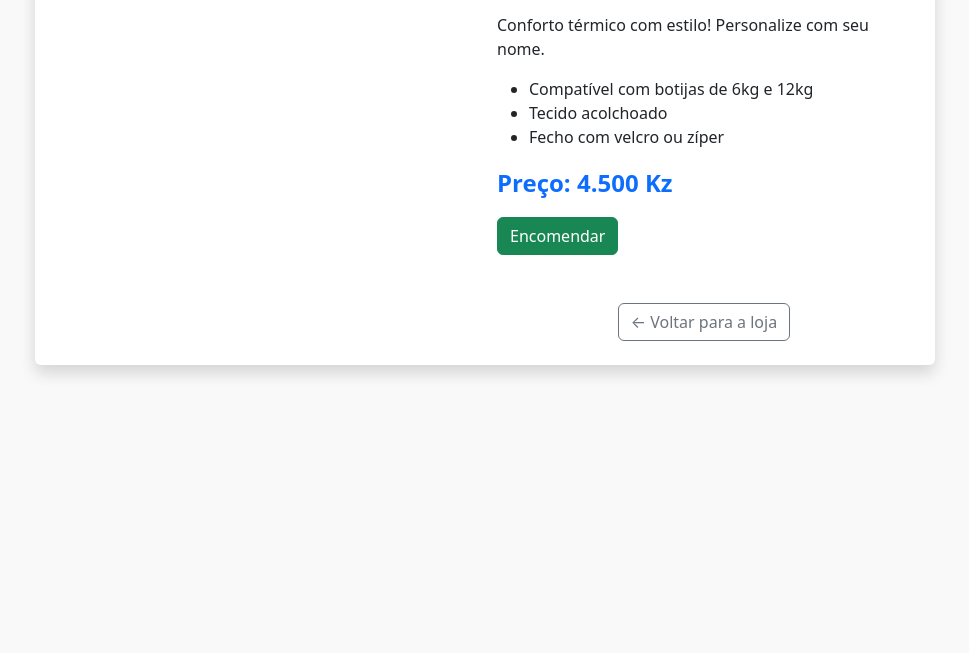
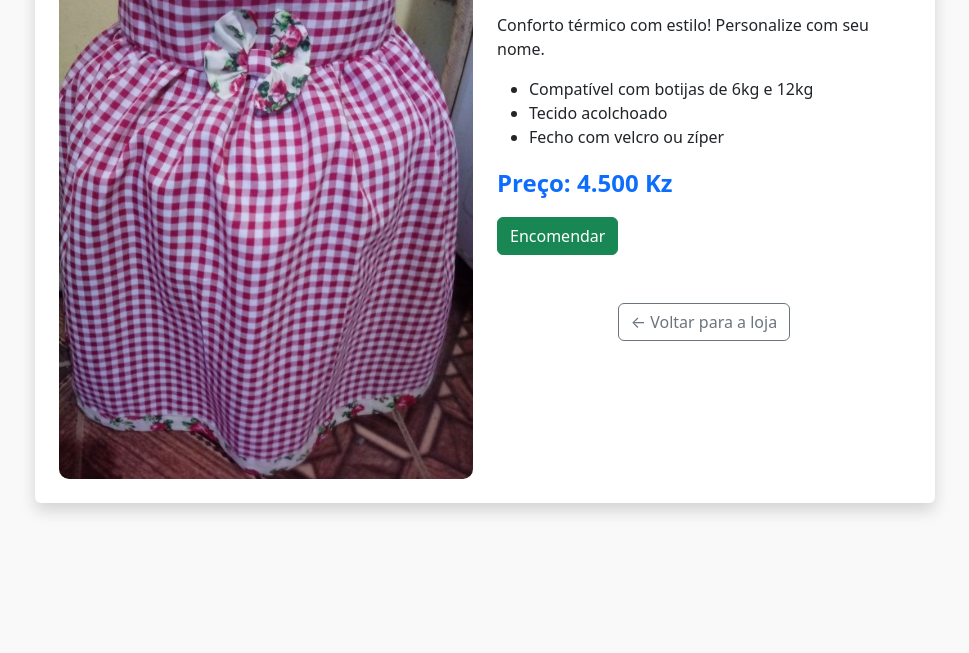
Before and after one commit to Edna2775/lojadecorOficial, a plain HTML site: page produto6.html in a window 1280 px wide. Shown: the part 147-800 px from the top of the page, without its empty margins (155-1124 px from the left). Drawn offline with nearby package versions, Linux system fonts and the light colour scheme.

Commit message:
Update produto6.html

```diff
--- a/produto6.html
+++ b/produto6.html
@@ -31,7 +31,7 @@
   <div class="container produto-detalhe bg-white p-4 shadow rounded">
     <div class="row">
       <div class="col-md-6">
-        <img src="assets/botija.jpg" alt="Forro de Botija" class="img-fluid" />
+        <img src="botija.jpg" alt="Forro de Botija" class="img-fluid" />
       </div>
       <div class="col-md-6">
         <h2>Forro de Botija</h2>
```
